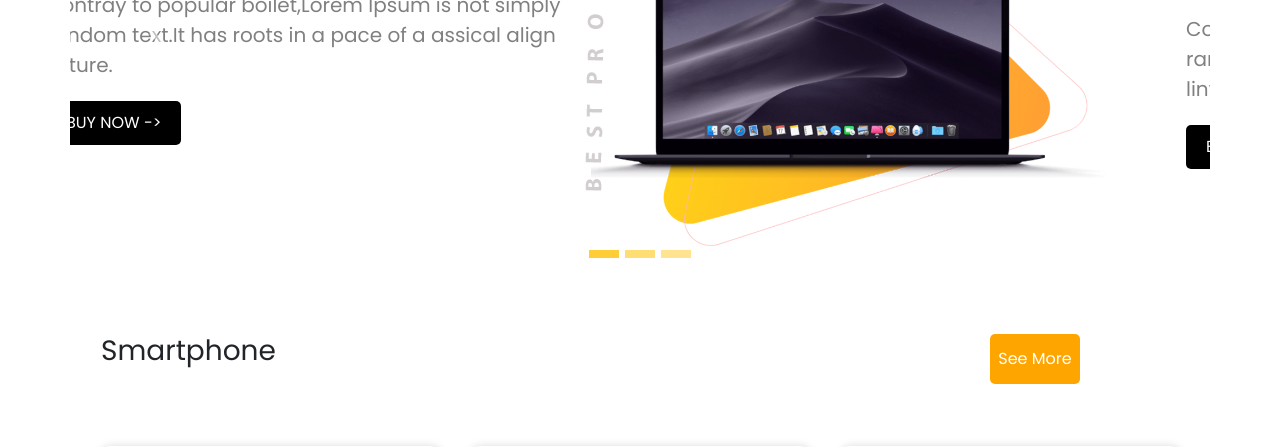
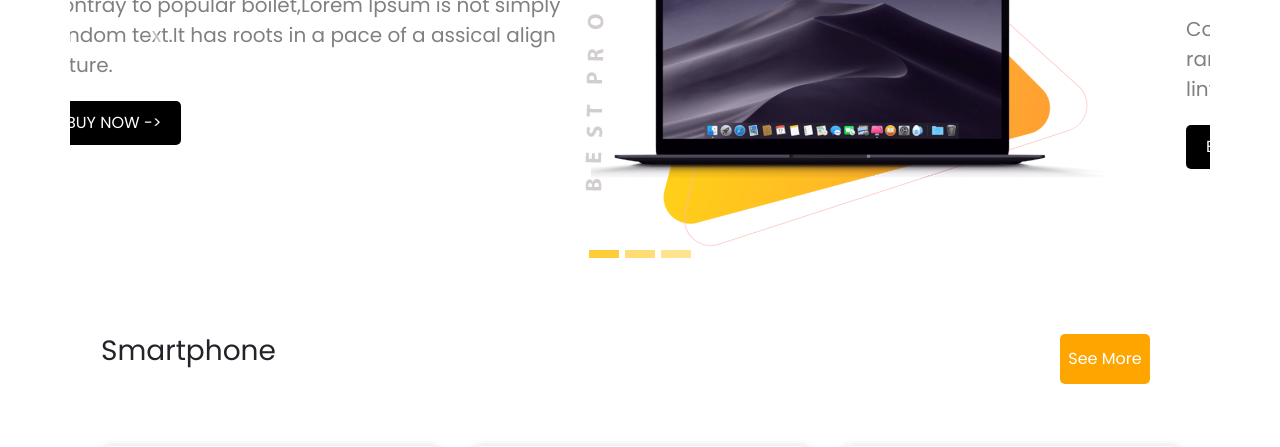
Before and after one commit to SunnyBarua/hot-gadgets, a plain HTML site: page index.html in a window 1280 px wide. Shown: the part 353-800 px from the top of the page. Drawn offline with nearby package versions, Linux system fonts and the light colour scheme.

Commit message:
made a correction

```diff
--- a/css/style.css
+++ b/css/style.css
@@ -232,7 +232,7 @@ h3.placing{
     background-color: orange;
     color:#fff;
     position: absolute;
-    right: 200px;
+    right: 130px;
 }
 .spacing1{
     margin-top: 40px;
```
